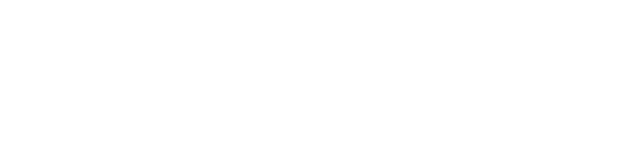
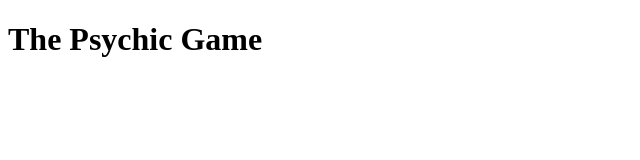
Before and after one commit to ericremoroza/Psychic-Game, a plain HTML site: page index.html in a window 1280 px wide. Shown: the whole page, without its empty margins (0-640 px from the left). Drawn offline with Linux system fonts and the light colour scheme.

Commit message:
reset.css

```diff
--- a/assets/css/reset.css
+++ b/assets/css/reset.css
@@ -0,0 +1,48 @@
+/* http://meyerweb.com/eric/tools/css/reset/
+   v2.0 | 20110126
+   License: none (public domain)
+*/
+
+html, body, div, span, applet, object, iframe,
+h1, h2, h3, h4, h5, h6, p, blockquote, pre,
+a, abbr, acronym, address, big, cite, code,
+del, dfn, em, img, ins, kbd, q, s, samp,
+small, strike, strong, sub, sup, tt, var,
+b, u, i, center,
+dl, dt, dd, ol, ul, li,
+fieldset, form, label, legend,
+table, caption, tbody, tfoot, thead, tr, th, td,
+article, aside, canvas, details, embed,
+figure, figcaption, footer, header, hgroup,
+menu, nav, output, ruby, section, summary,
+time, mark, audio, video {
+	margin: 0;
+	padding: 0;
+	border: 0;
+	font-size: 100%;
+	font: inherit;
+	vertical-align: baseline;
+}
+/* HTML5 display-role reset for older browsers */
+article, aside, details, figcaption, figure,
+footer, header, hgroup, menu, nav, section {
+	display: block;
+}
+body {
+	line-height: 1;
+}
+ol, ul {
+	list-style: none;
+}
+blockquote, q {
+	quotes: none;
+}
+blockquote:before, blockquote:after,
+q:before, q:after {
+	content: '';
+	content: none;
+}
+table {
+	border-collapse: collapse;
+	border-spacing: 0;
+}
--- a/index.html
+++ b/index.html
@@ -4,4 +4,9 @@
         <meta charset="UTF-8">
         <title>Psychic Game | Eric Remoroza</title>
     </head>
+    <body>
+        <div>
+            <h1>The Psychic Game</h1>
+        </div>
+    </body>
 </html>
```
